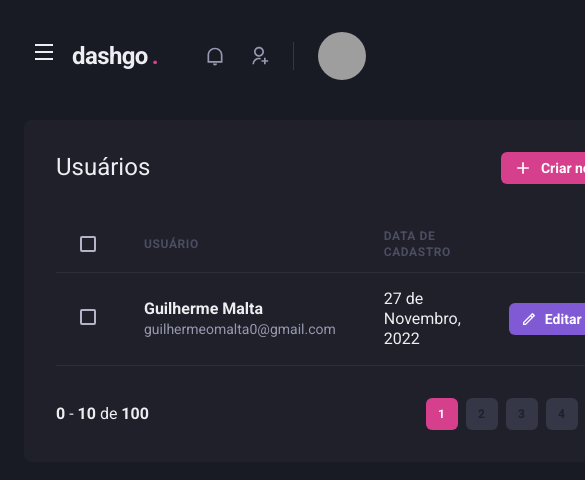
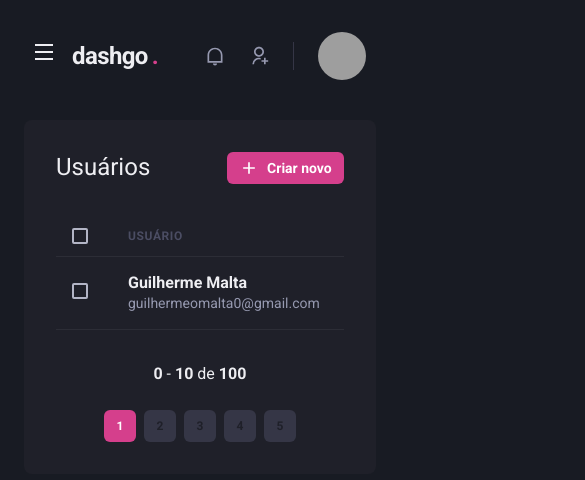
Before and after one commit to GuilhermeOM/dashgo, a Next.js app: page /users in a window 390 px wide. Shown: the top 480 px of the page, 585 px wide, since content can reach past the window. Built offline with nearby package versions, Linux system fonts and the light colour scheme; grey boxes are pictures that could not be loaded.

Commit message:
Setting up responsiveness on Users page

```diff
--- a/components/Pagination/index.tsx
+++ b/components/Pagination/index.tsx
@@ -4,7 +4,7 @@
 export function Pagination() {
   return (
     <Stack
-      direction="row"
+      direction={["column", "row"]}
       mt="8"
       justify="space-between"
       align="center"
--- a/pages/dashboard.tsx
+++ b/pages/dashboard.tsx
@@ -72,13 +72,13 @@
           minChildWidth="320px"
           alignItems="flex-start"
         >
-          <Box p="8" bg="gray.800" borderRadius={8} pb="4">
+          <Box p={["6", "8"]} bg="gray.800" borderRadius={8} pb="4">
             <Text fontSize="lg" mb="4">
               Inscritos da semana
             </Text>
             <Chart options={options} series={series} type="area" height={160} />
           </Box>
-          <Box p="8" bg="gray.800" borderRadius={8} pb="4">
+          <Box p={["6", "8"]} bg="gray.800" borderRadius={8} pb="4">
             <Text fontSize="lg" mb="4">
               Taxa de abertura
             </Text>
--- a/pages/users/index.tsx
+++ b/pages/users/index.tsx
@@ -12,6 +12,7 @@
   Th,
   Thead,
   Tr,
+  useBreakpointValue,
 } from "@chakra-ui/react";
 import { Header } from "../../components/Header";
 import { Sidebar } from "../../components/Sidebar";
@@ -19,6 +20,11 @@
 import { Pagination } from "../../components/Pagination";
 
 export default function UserList() {
+  const isWideVersion = useBreakpointValue({
+    base: false,
+    lg: true,
+  }) as boolean;
+
   return (
     <Box>
       <Header />
@@ -45,17 +51,17 @@
           <Table colorScheme="whiteAlpha">
             <Thead>
               <Tr>
-                <Th px="6" color="gray.300" w="8">
+                <Th px={["4", "4", "6"]} color="gray.300" w="8">
                   <Checkbox colorScheme="pink" />
                 </Th>
                 <Th>Usuário</Th>
-                <Th>Data de cadastro</Th>
-                <Th w="8"></Th>
+                {isWideVersion && <Th>Data de cadastro</Th>}
+                {isWideVersion && <Th w="8"></Th>}
               </Tr>
             </Thead>
             <Tbody>
               <Tr>
-                <Td px="6">
+                <Td px={["4", "4", "6"]}>
                   <Checkbox colorScheme="pink" />
                 </Td>
                 <Td>
@@ -66,7 +72,8 @@
                     </Text>
                   </Box>
                 </Td>
-                <Td>27 de Novembro, 2022</Td>
+                {isWideVersion && <Td>27 de Novembro, 2022</Td>}
+                {isWideVersion && (
                   <Td>
                     <Button
                       as="a"
@@ -78,6 +85,7 @@
                       Editar
                     </Button>
                   </Td>
+                )}
               </Tr>
             </Tbody>
           </Table>
```
Lines whose indentation alone changed are shown as unchanged.
